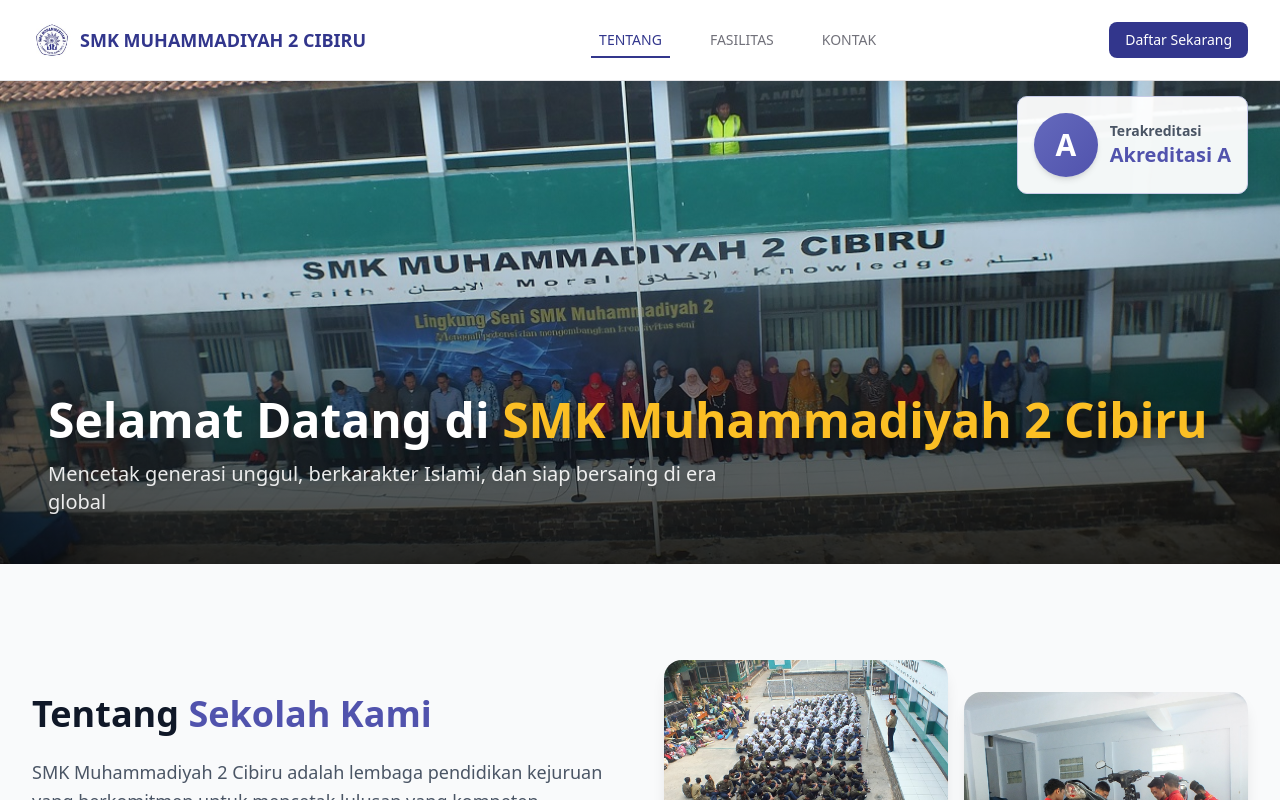
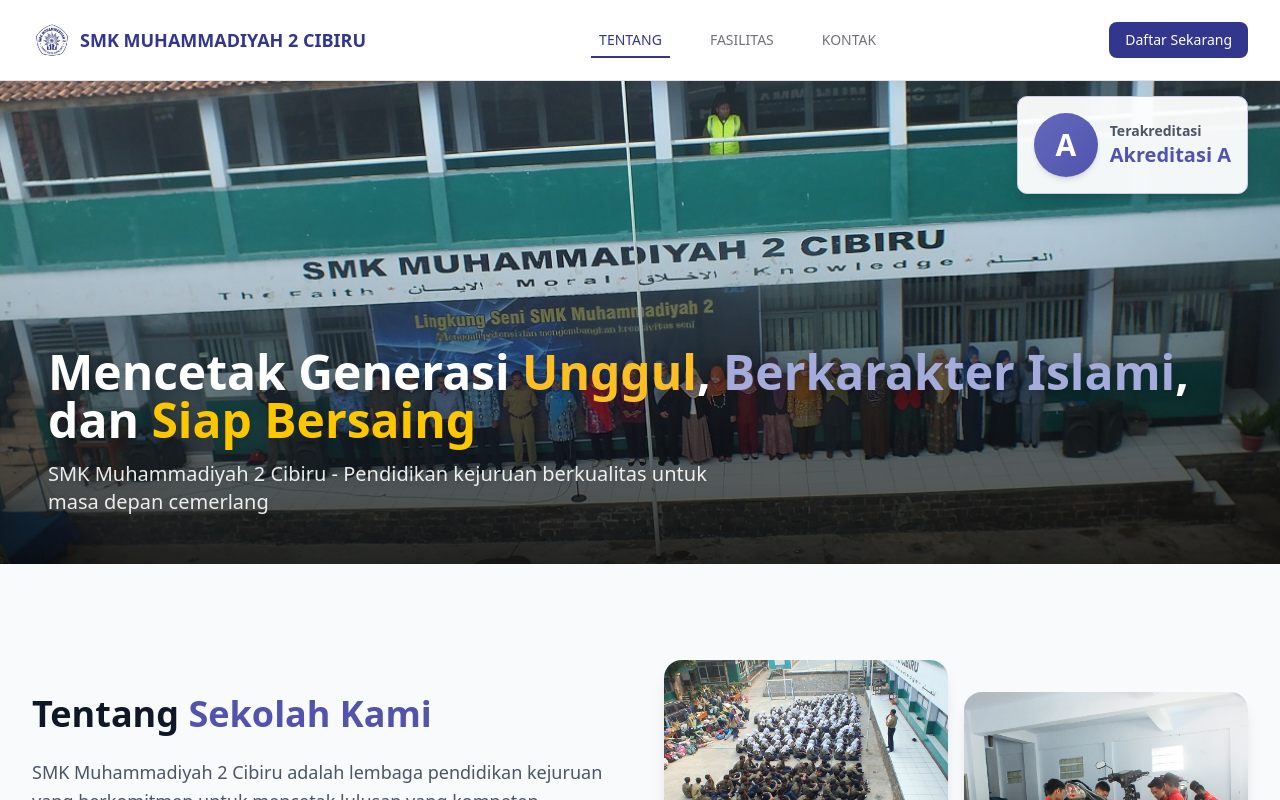
Before and after one commit to yunusffz/muda-smart-school, a Next.js app: page / in a window 1280 px wide. Shown: the top 800 px of the page. Built offline with nearby package versions, Linux system fonts and the light colour scheme.

Commit message:
feat: update homepage header and description for clarity

```diff
--- a/src/app/page.tsx
+++ b/src/app/page.tsx
@@ -34,11 +34,13 @@
         <div className="absolute bottom-0 left-0 right-0 p-8 md:p-12">
           <div className="max-w-7xl mx-auto">
             <h1 className="text-3xl md:text-5xl font-bold text-white mb-4 drop-shadow-lg animate-fade-in-up">
-              Selamat Datang di{" "}
-              <span className="text-secondary-400">SMK Muhammadiyah 2 Cibiru</span>
+              Mencetak Generasi{" "}
+              <span className="text-secondary-400">Unggul</span>,{" "}
+              <span className="text-primary-300">Berkarakter Islami</span>, dan{" "}
+              <span className="text-yellow-400">Siap Bersaing</span>
             </h1>
             <p className="text-lg md:text-xl text-white/90 max-w-2xl drop-shadow-md animate-fade-in-up animation-delay-200">
-              Mencetak generasi unggul, berkarakter Islami, dan siap bersaing di era global
+              SMK Muhammadiyah 2 Cibiru - Pendidikan kejuruan berkualitas untuk masa depan cemerlang
             </p>
           </div>
         </div>
```
